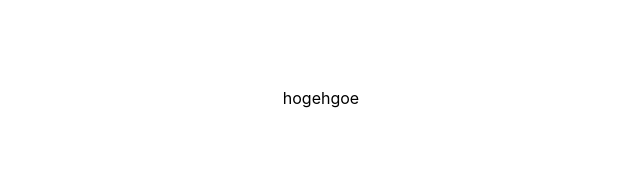
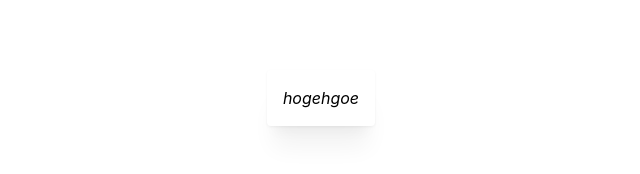
Before and after one commit to rtkjm22/graphql_chat_app_frontend, a React (Vite) app: page / in a window 1280 px wide. Shown: the part 302-476 px from the top of the page, without its empty margins (319-959 px from the left). Built offline with nearby package versions, Linux system fonts and the light colour scheme.

Commit message:
wip:トップページ作成

```diff
--- a/src/App.tsx
+++ b/src/App.tsx
@@ -7,8 +7,8 @@ function App() {
   return (
     <>
       <MantineProvider>
-        <Card>
-          <Text>hogehgoe</Text>
+        <Card shadow='lg'>
+          <Text fs="italic">hogehgoe</Text>
         </Card>
       </MantineProvider>
     </>
```
